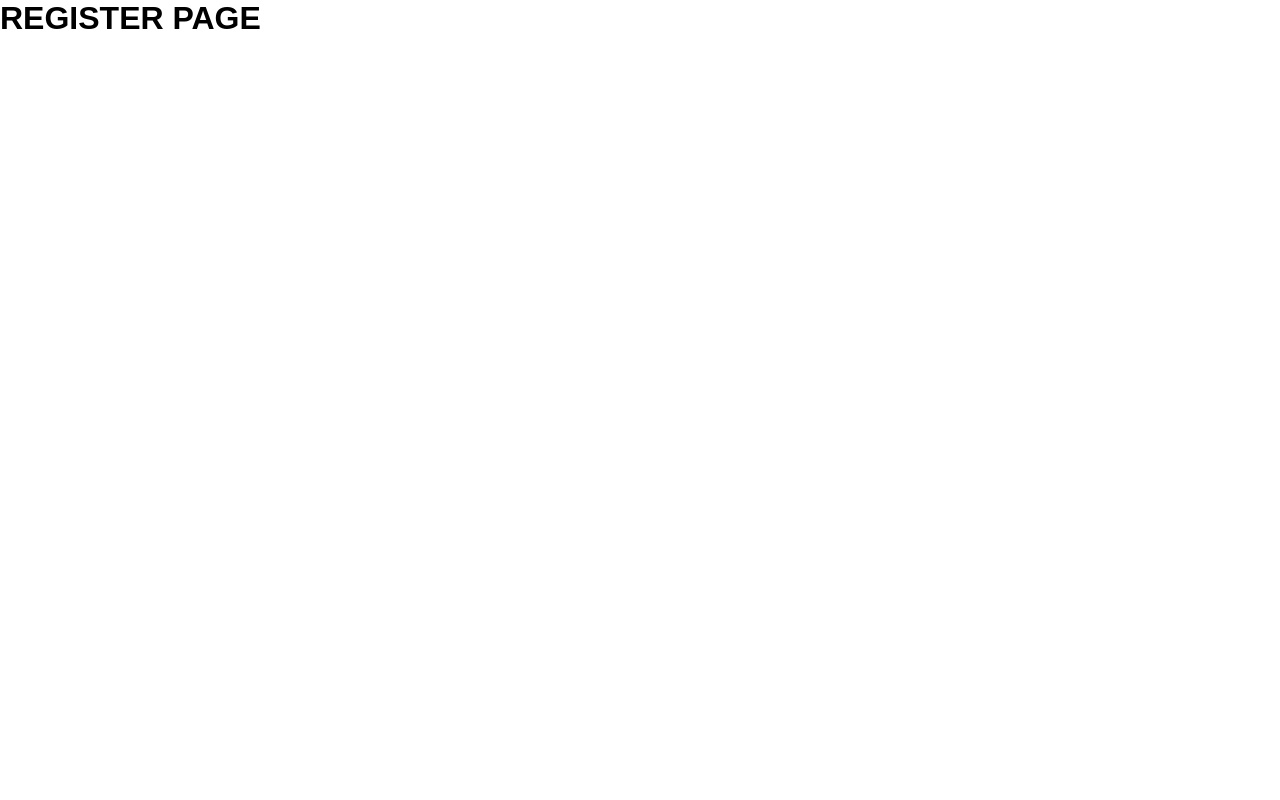
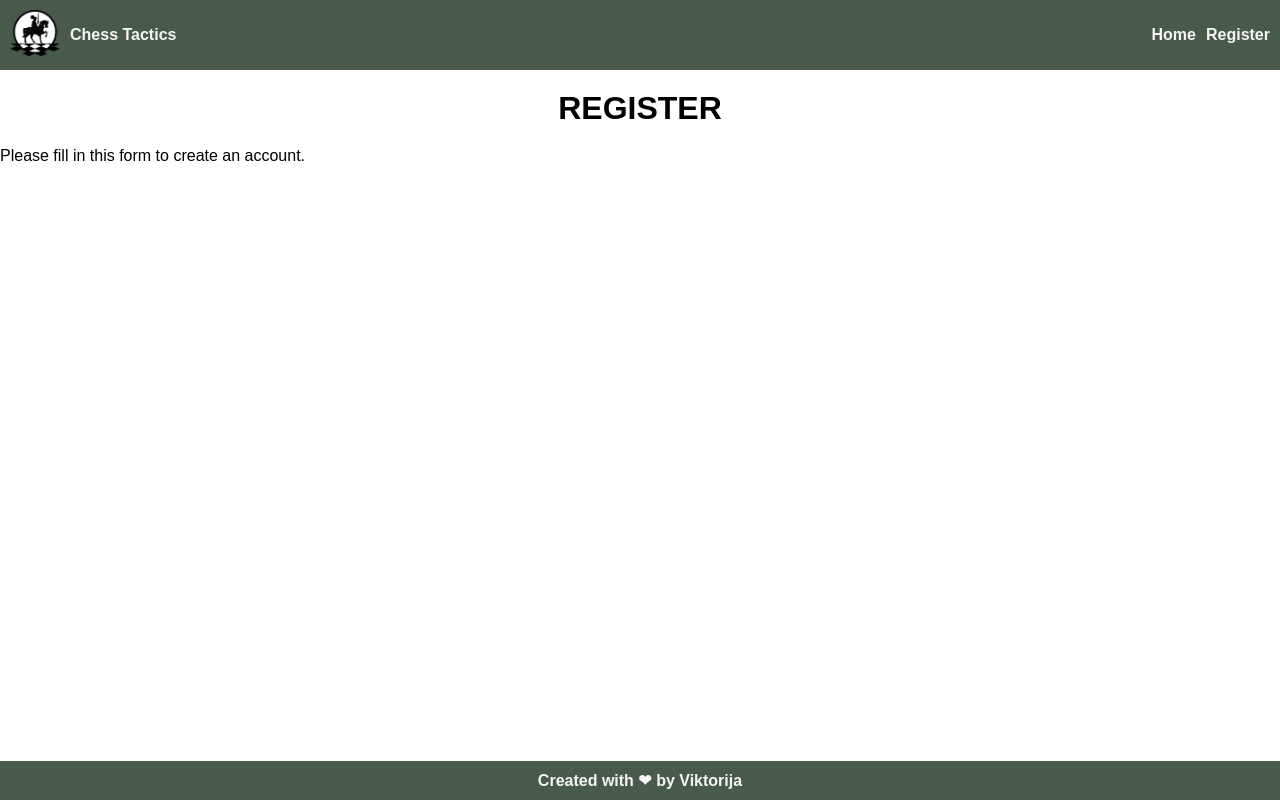
Before and after one commit to vzaboraite/boolean-uk-html-project, a plain HTML site: page pages/register.html in a window 1280 px wide. Drawn offline with Linux system fonts and the light colour scheme.

Commit message:
Add header and footer.

```diff
--- a/pages/register.html
+++ b/pages/register.html
@@ -12,7 +12,35 @@
 
     <title>Chess Tactics</title>
   </head>
-  <body>
-    <h1>REGISTER PAGE</h1>
+  <body class="container">
+    <header class="header two-col-grid padding-10">
+      <div class="brand">
+        <div class="frame">
+          <a href="#">
+            <img src="../assets/logo/logo.png" alt="ChessTactics logo" />
+          </a>
+        </div>
+        <span class="app-name">Chess Tactics</span>
+      </div>
+      <nav>
+        <!-- Here used grid-auto-flow:column, because there
+          will be more navigation added in the future -->
+        <ul class="grid-auto__column">
+          <li><a href="../index.html">Home</a></li>
+          <li><a href="../pages/register.html">Register</a></li>
+          <!-- Log In button to be added in the future. -->
+          <!-- Profile/avatar button to be added in the future -->
+        </ul>
+      </nav>
+    </header>
+    <main class="main register-page">
+      <h1 class="page-title">Register</h1>
+      <p class="center-text margin-bottom-10">
+        Please fill in this form to create an account.
+      </p>
+    </main>
+    <footer class="footer place-content__center padding-10">
+      Created with &#10084; by Viktorija
+    </footer>
   </body>
 </html>
```
